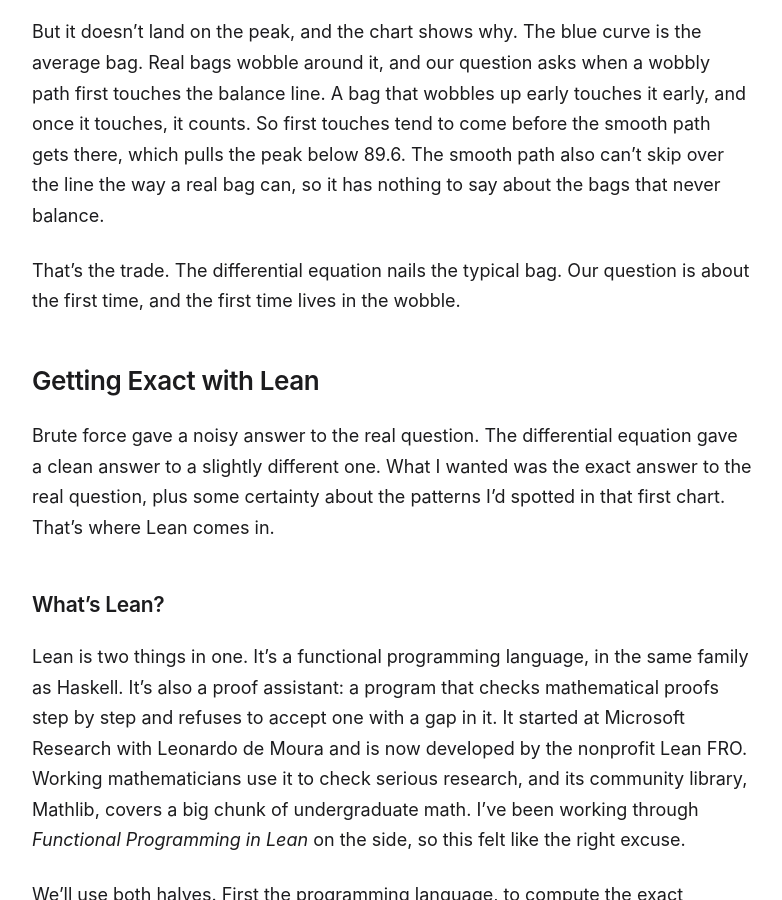
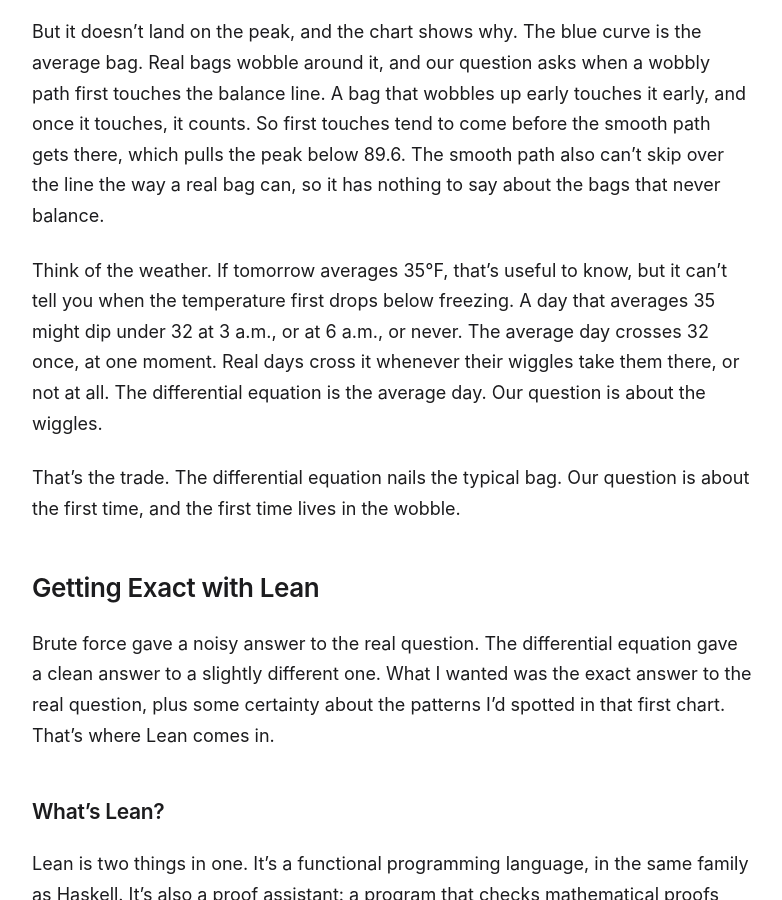
Before and after one commit to SeanPlusPlus/seanplusplus.github.io, a Jekyll site: the page built from _posts/2026-11-27-the-half-chiclet-problem.md, in a window 1280 px wide and 900 px high, scrolled down 7629 px. Shown: the whole window, without its empty margins (248-1030 px from the left). Built offline with Jekyll 4.4.1, drawn with Linux system fonts in a browser that asks for light colours.

Commit message:
docs: add weather analogy to explain the ODE gap
Co-Authored-By: Claude Opus 5.5 <noreply@anthropic.com>

```diff
--- a/_posts/2026-11-27-the-half-chiclet-problem.md
+++ b/_posts/2026-11-27-the-half-chiclet-problem.md
@@ -157,6 +157,8 @@ The smooth path says 89.6. Brute force said the most common draw is 83 and the a
 
 But it doesn't land on the peak, and the chart shows why. The blue curve is the average bag. Real bags wobble around it, and our question asks when a wobbly path first touches the balance line. A bag that wobbles up early touches it early, and once it touches, it counts. So first touches tend to come before the smooth path gets there, which pulls the peak below 89.6. The smooth path also can't skip over the line the way a real bag can, so it has nothing to say about the bags that never balance.
 
+Think of the weather. If tomorrow averages 35°F, that's useful to know, but it can't tell you when the temperature first drops below freezing. A day that averages 35 might dip under 32 at 3 a.m., or at 6 a.m., or never. The average day crosses 32 once, at one moment. Real days cross it whenever their wiggles take them there, or not at all. The differential equation is the average day. Our question is about the wiggles.
+
 That's the trade. The differential equation nails the typical bag. Our question is about the first time, and the first time lives in the wobble.
 
 ## Getting Exact with Lean
```
